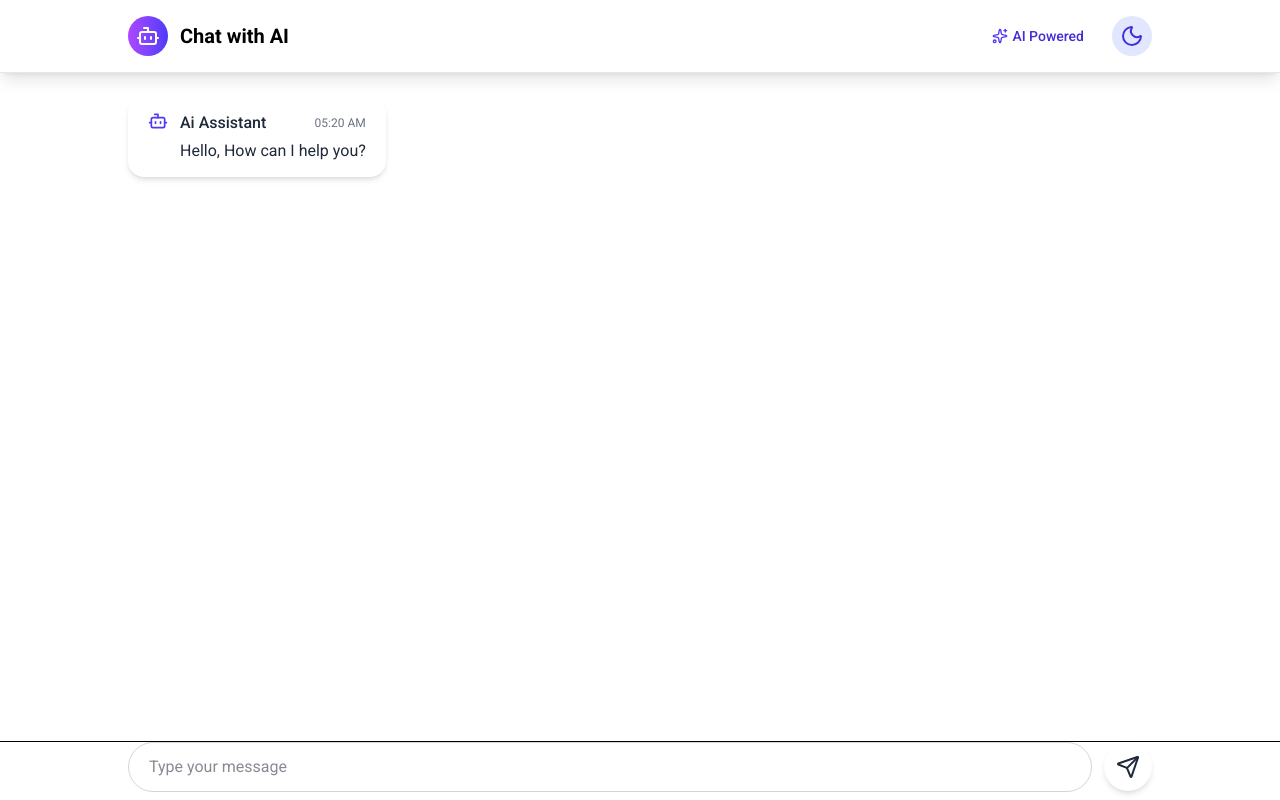
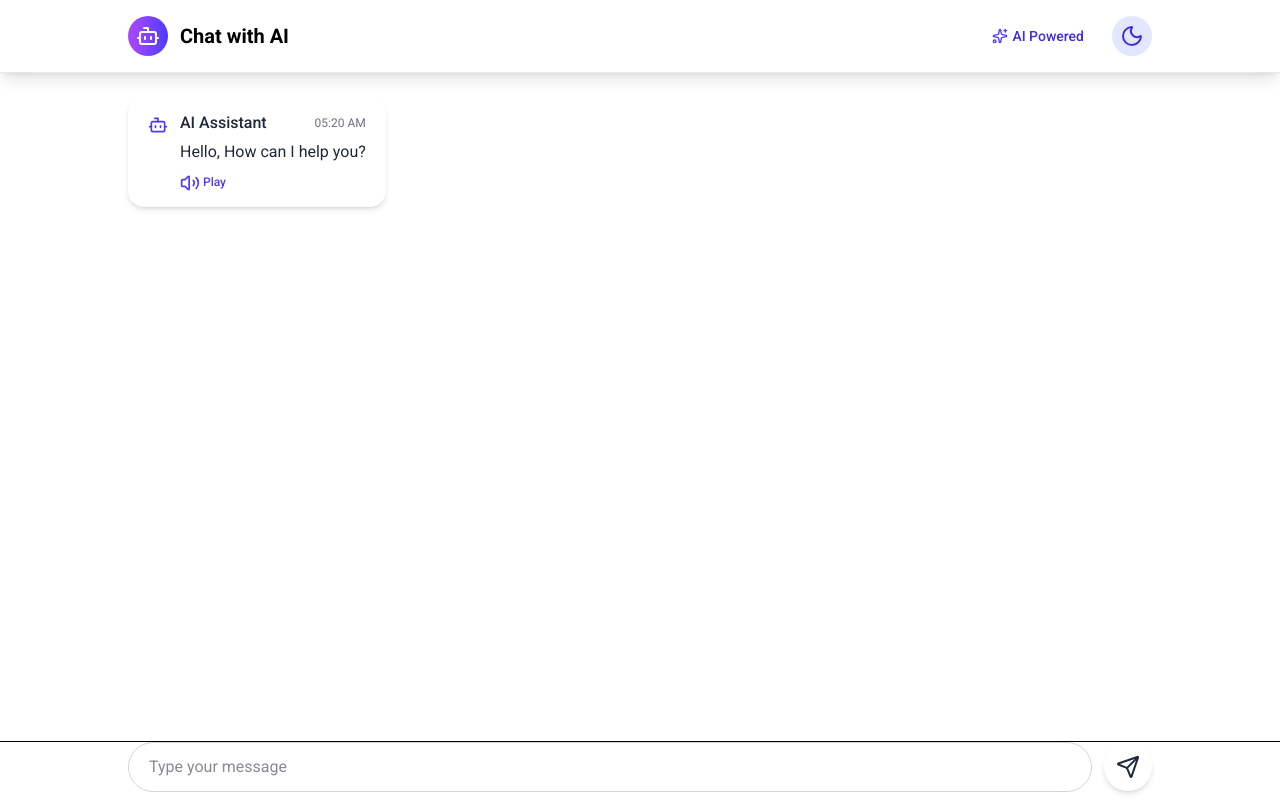
Before and after one commit to MateenAkram1/Ai_Chat_Bot, a React (Vite) app: page / in a window 1280 px wide. Built offline with nearby package versions, Linux system fonts and the light colour scheme; no server answers.

Commit message:
Enabling Voice command

```diff
--- a/src/components/ChatMessage.jsx
+++ b/src/components/ChatMessage.jsx
@@ -1,38 +1,138 @@
-import React from 'react'
-import {User,Bot} from 'lucide-react';
-function ChatMessage({ darkMode,messages,formatTime }) {
+import React, { useState, useEffect, useRef } from 'react';
+import { User, Bot, Volume2, PauseCircle, PlayCircle, XCircle } from 'lucide-react';
+
+function ChatMessage({ darkMode, messages, formatTime }) {
+  const [isSpeaking, setIsSpeaking] = useState(false);
+  const [isPaused, setIsPaused] = useState(false);
+  const utteranceRef = useRef(null);
+
+  const handleSpeak = (text) => {
+    speechSynthesis.cancel(); // stop any ongoing speech
+    const utterance = new SpeechSynthesisUtterance(text);
+    utterance.lang = 'en-US';
+    utterance.rate = 1;
+    utterance.onend = () => {
+      setIsSpeaking(false);
+      setIsPaused(false);
+    };
+    utteranceRef.current = utterance;
+    setIsSpeaking(true);
+    setIsPaused(false);
+    speechSynthesis.speak(utterance);
+  };
+
+  const handlePause = () => {
+    speechSynthesis.pause();
+    setIsPaused(true);
+  };
+
+  const handleResume = () => {
+    speechSynthesis.resume();
+    setIsPaused(false);
+  };
+
+  const handleCancel = () => {
+    speechSynthesis.cancel();
+    setIsSpeaking(false);
+    setIsPaused(false);
+  };
+
+  useEffect(() => {
+    const cancelOnUnload = () => speechSynthesis.cancel();
+    window.addEventListener('beforeunload', cancelOnUnload);
+    return () => window.removeEventListener('beforeunload', cancelOnUnload);
+  }, []);
+
   return (
-    <div className={`flex ${messages.sender === "user"? "justify-end":"justify-start"}`}>
-        <div className={`flex max-w-[80%] md:mx-w-[70%] rounded-2xl px-5 py-3.5
-            ${messages.sender === "user"
-            ?"bg-gradient-to-r from-indigo-600 to-purple-600 text-white shadow-md"
+    <div className={`flex ${messages.sender === 'user' ? 'justify-end' : 'justify-start'}`}>
+      <div
+        className={`flex max-w-[80%] md:max-w-[70%] rounded-2xl px-5 py-3.5 flex-col
+        ${
+          messages.sender === 'user'
+            ? 'bg-gradient-to-r from-indigo-600 to-purple-600 text-white shadow-md'
             : darkMode
-            ?"bg-gray-800 text-gray-100 border border-gray-700"
-            :"bg-white text-gray-800 shadow-md"}`}>
+            ? 'bg-gray-800 text-gray-100 border border-gray-700'
+            : 'bg-white text-gray-800 shadow-md'
+        }`}
+      >
+        {/* Avatar + Info */}
+        <div className="flex items-start gap-3">
+          <div
+            className={`flex-shrink-0 mt-1 ${
+              messages.sender === 'user'
+                ? 'text-indigo-200'
+                : darkMode
+                ? 'text-indigo-400'
+                : 'text-indigo-600'
+            }`}
+          >
+            {messages.sender === 'user' ? <User className="h-5 w-5" /> : <Bot className="h-5 w-5" />}
+          </div>
 
-            <div className={`flex-shrink-0 mr-3 ${messages.sender === "user" ? "text-indigo-200"
-                :darkMode?"text-indigo-400":"text-indigo-600"}`}>
-                {messages.sender === "user"? <User className='h-5 w-5'/>:<Bot className='h-5 w-5'/>}
-
-            </div>
-            <div className='flex-1'>
-                <div className='mb-1 flex justify-between items-center'>
-                    <span className='font-medium'>
-                        {messages.sender === "user"?"You":"Ai Assistant"}
+          <div className="flex-1">
+            <div className="mb-1 flex justify-between items-center">
+              <span className="font-medium">
+                {messages.sender === 'user' ? 'You' : 'AI Assistant'}
               </span>
-                    <span className={`text-xs ${messages.sender == "user"? "opacity-70":darkMode?
-                        "text-gray-400":
-                        "text-gray-500"} ml-3`}>
+              <span
+                className={`text-xs ${
+                  messages.sender === 'user'
+                    ? 'opacity-70'
+                    : darkMode
+                    ? 'text-gray-400'
+                    : 'text-gray-500'
+                } ml-3`}
+              >
                 {formatTime(messages.timestamp)}
               </span>
             </div>
-                <p className='text-sm md:text-base whitespace-pre-wrap break-words leading-relaced'>
+
+            <p className="text-sm md:text-base whitespace-pre-wrap break-words leading-relaxed">
               {messages.text}
             </p>
+
+            {/* 🔊 Voice Controls */}
+            {messages.sender === 'bot' && messages.text && (
+              <div className="mt-2 flex items-center gap-3 text-xs font-medium">
+                {!isSpeaking && (
+                  <button
+                    onClick={() => handleSpeak(messages.text)}
+                    className={darkMode ? 'text-indigo-300' : 'text-indigo-600'}
+                  >
+                    <Volume2 className="h-5 w-5 inline" /> Play
+                  </button>
+                )}
+                {isSpeaking && !isPaused && (
+                  <button
+                    onClick={handlePause}
+                    className={darkMode ? 'text-yellow-300' : 'text-yellow-600'}
+                  >
+                    <PauseCircle className="h-5 w-5 inline" /> Pause
+                  </button>
+                )}
+                {isSpeaking && isPaused && (
+                  <button
+                    onClick={handleResume}
+                    className={darkMode ? 'text-green-300' : 'text-green-600'}
+                  >
+                    <PlayCircle className="h-5 w-5 inline" /> Resume
+                  </button>
+                )}
+                {isSpeaking && (
+                  <button
+                    onClick={handleCancel}
+                    className={darkMode ? 'text-red-300' : 'text-red-600'}
+                  >
+                    <XCircle className="h-5 w-5 inline" /> Cancel
+                  </button>
+                )}
+              </div>
+            )}
+          </div>
         </div>
       </div>
     </div>
   );
 }
 
-export default ChatMessage
+export default ChatMessage;
```
Lines whose indentation alone changed are shown as unchanged.
